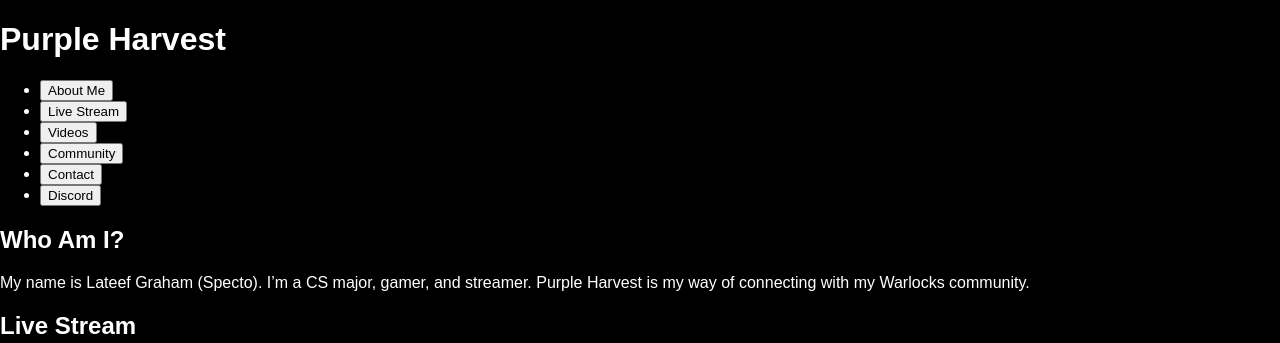
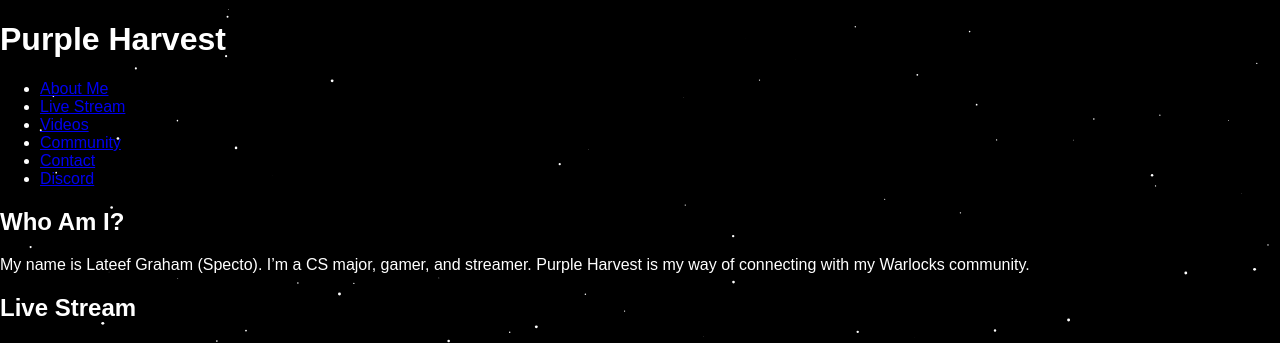
Before and after one commit to lgraham27/purple_harvest, a plain HTML site: page index.html in a window 1280 px wide. Shown: the top 343 px of the page. Drawn offline with Linux system fonts and the light colour scheme; a web font is replaced by a local one.

Commit message:
Update index.html

```diff
--- a/index.html
+++ b/index.html
@@ -7,32 +7,38 @@
   <link rel="stylesheet" href="enchantments.css">
 </head>
 <body>
+  <!-- Starry Background -->
+  <canvas id="stars"></canvas>
+
   <!-- Header / Branding -->
   <header>
     <h1>Purple Harvest</h1>
   </header>
 
+  <!-- Navigation -->
   <nav>
     <ul>
-      <li><button onclick="location.href='about.html'">About Me</button></li>
-      <li><button onclick="location.href='stream.html'">Live Stream</button></li>
-      <li><button onclick="location.href='videos.html'">Videos</button></li>
-      <li><button onclick="location.href='community.html'">Community</button></li>
-      <li><button onclick="location.href='contact.html'">Contact</button></li>
-      <li><button onclick="location.href='discord.html'">Discord</button></li>
+      <li><a href="about.html">About Me</a></li>
+      <li><a href="stream.html">Live Stream</a></li>
+      <li><a href="videos.html">Videos</a></li>
+      <li><a href="community.html">Community</a></li>
+      <li><a href="contact.html">Contact</a></li>
+      <li><a href="discord.html">Discord</a></li>
     </ul>
   </nav>
 
+  <!-- About Section -->
   <section id="about">
     <h2>Who Am I?</h2>
     <p>My name is Lateef Graham (Specto). I’m a CS major, gamer, and streamer. Purple Harvest is my way of connecting with my Warlocks community.</p>
   </section>
 
+  <!-- Stream Section -->
   <section id="stream">
     <h2>Live Stream</h2>
     <p>Catch my streams right here without leaving the site!</p>
     <iframe
-      src="https://player.twitch.tv/?channel=spectog27&parent=localhost"
+      src="https://player.twitch.tv/?channel=spectog27&parent=spectog27.github.io"
       frameborder="0"
       allowfullscreen
       scrolling="no"
@@ -80,5 +86,8 @@
   <footer>
     <p>&copy; 2025 Purple Harvest | Built by SpectoG27</p>
   </footer>
+
+  <!-- Scripts -->
+  <script src="enchantments.js"></script>
 </body>
 </html>
```
